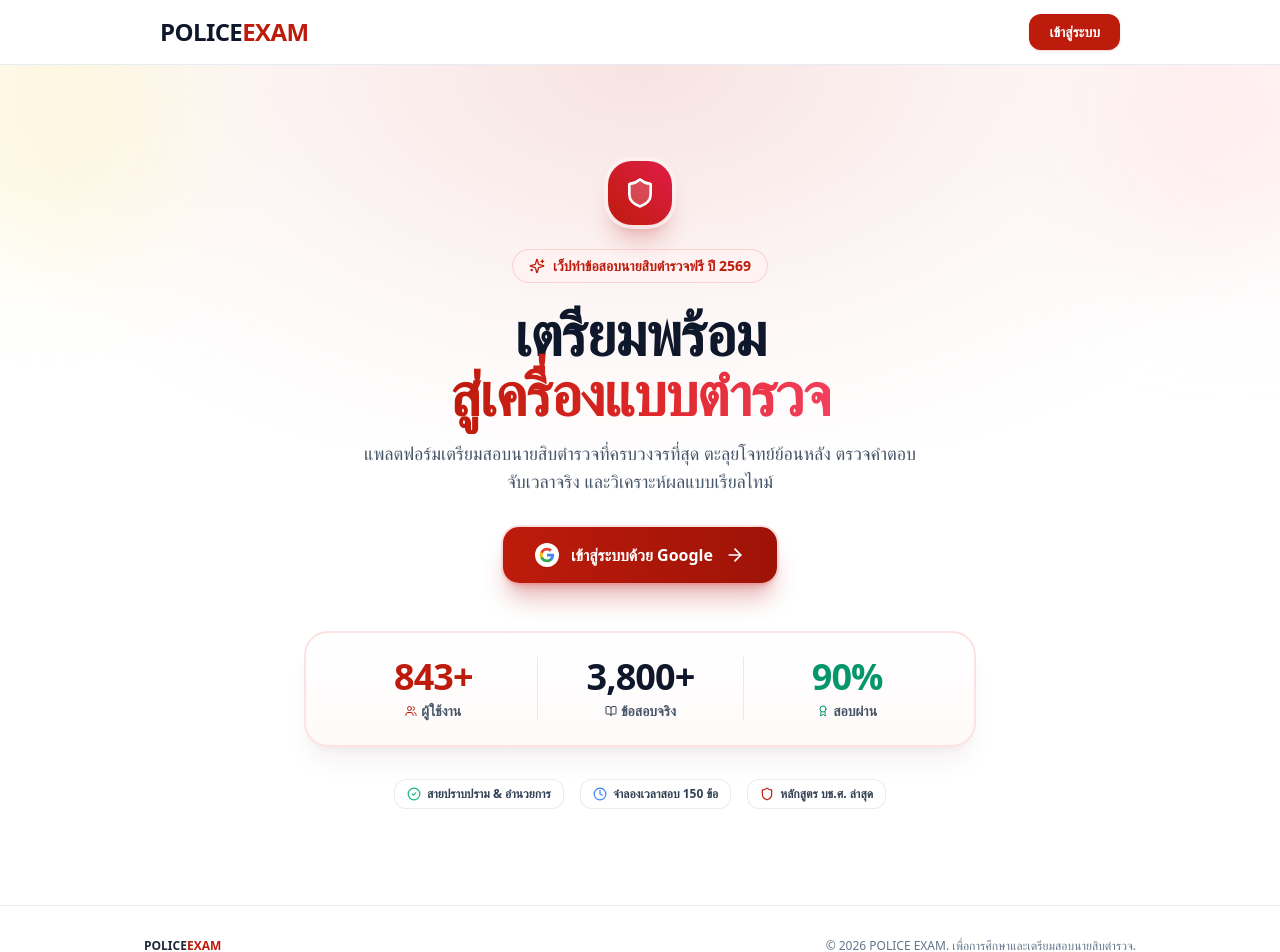
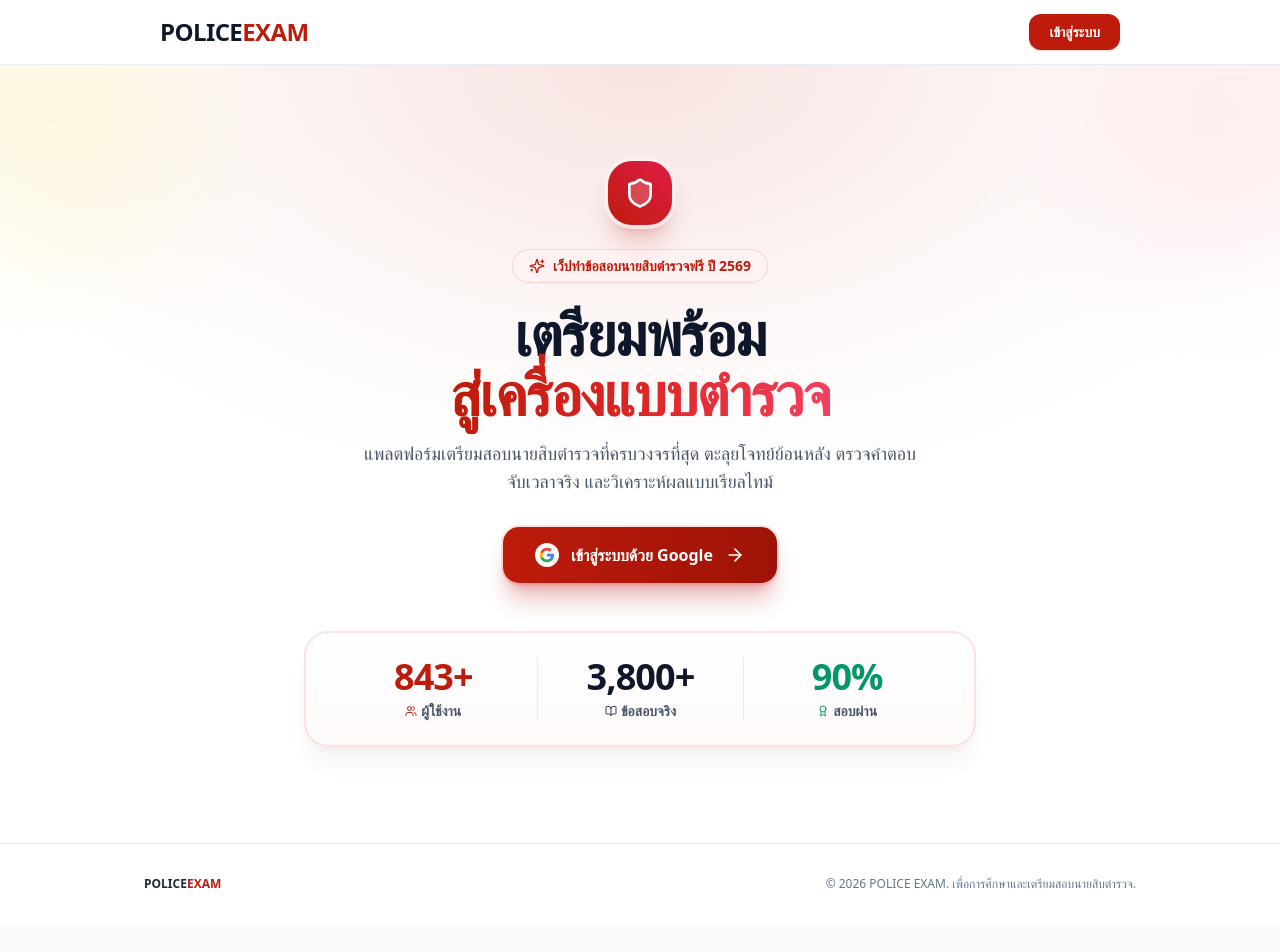
Before and after one commit to Natmin2548/police-exam-v2, a Next.js app: page /landing in a window 1280 px wide. Shown: the top 952 px of the page. After the commit the page ends 924 px from the top, so only its background shows below. Built offline with nearby package versions, Linux system fonts and the light colour scheme.

Commit message:
chore: remove 3 feature highlight cards from landing page

```diff
--- a/src/components/landing/HeroSection.tsx
+++ b/src/components/landing/HeroSection.tsx
@@ -1,7 +1,7 @@
 "use client";
 
 import React from "react";
-import { Sparkles, ArrowRight, Shield, Award, Users, BookOpen, CheckCircle2, Clock } from "lucide-react";
+import { Sparkles, ArrowRight, Shield, Award, Users, BookOpen } from "lucide-react";
 
 interface HeroSectionProps {
   onOpenLogin: () => void;
@@ -123,23 +123,6 @@ export const HeroSection: React.FC<HeroSectionProps> = ({
             </div>
           </div>
         </div>
-
-        {/* Mobile Feature Highlights (Pill Badges) */}
-        <div className="mt-8 flex flex-wrap items-center justify-center gap-2 sm:gap-4 max-w-2xl">
-          <div className="flex items-center gap-1.5 px-3 py-1.5 rounded-xl bg-white border border-slate-200/80 shadow-xs text-xs font-semibold text-slate-700">
-            <CheckCircle2 className="w-3.5 h-3.5 text-emerald-500" />
-            <span>สายปราบปราม & อำนวยการ</span>
-          </div>
-          <div className="flex items-center gap-1.5 px-3 py-1.5 rounded-xl bg-white border border-slate-200/80 shadow-xs text-xs font-semibold text-slate-700">
-            <Clock className="w-3.5 h-3.5 text-blue-500" />
-            <span>จำลองเวลาสอบ 150 ข้อ</span>
-          </div>
-          <div className="flex items-center gap-1.5 px-3 py-1.5 rounded-xl bg-white border border-slate-200/80 shadow-xs text-xs font-semibold text-slate-700">
-            <Shield className="w-3.5 h-3.5 text-[#BD1B0B]" />
-            <span>หลักสูตร บช.ศ. ล่าสุด</span>
-          </div>
-        </div>
-
       </div>
     </section>
   );
```
